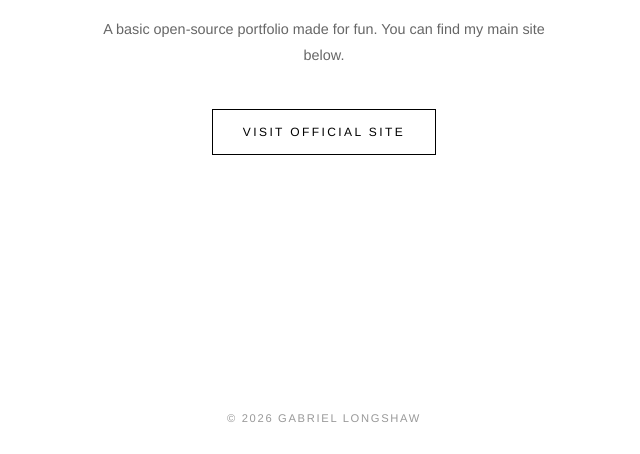
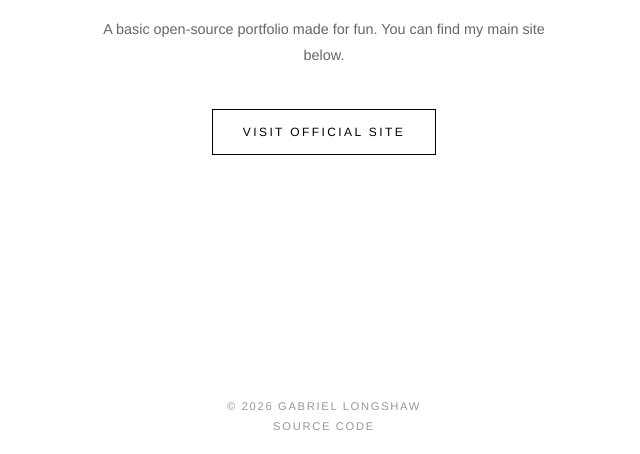
Before and after one commit to gabriellongshaw/Portfolio, a plain HTML site: page index.html in a window 1280 px wide. Shown: the part 346-800 px from the top of the page, without its empty margins (316-956 px from the left). Drawn offline with Linux system fonts and the light colour scheme.

Commit message:
feat: small improvements

```diff
--- a/assets/css/styles.css
+++ b/assets/css/styles.css
@@ -27,6 +27,7 @@ body {
   align-items: center;
   height: 100vh;
   text-align: center;
+  overflow: hidden;
   transition: background-color 0.3s ease, color 0.3s ease;
 }
 
@@ -72,3 +73,32 @@ footer {
   letter-spacing: 0.15em;
   text-transform: uppercase;
 }
+
+.footer-link {
+  color: var(--footer-color);
+  text-decoration: none;
+  position: relative;
+  top: 8px;
+  transition: color 0.2s ease;
+}
+
+.footer-link::after {
+  content: '';
+  position: absolute;
+  width: 100%;
+  height: 1px;
+  bottom: -2px;
+  left: 0;
+  background-color: var(--text-main);
+  transform: scaleX(0);
+  transform-origin: bottom left;
+  transition: transform 0.2s ease-out;
+}
+
+.footer-link:hover {
+  color: var(--text-main);
+}
+
+.footer-link:hover::after {
+  transform: scaleX(1);
+}
--- a/index.html
+++ b/index.html
@@ -14,6 +14,6 @@
             Visit Official Site
         </a>
     </main>
-    <footer>&copy; 2026 Gabriel Longshaw<footer>
+    <footer>&copy; 2026 Gabriel Longshaw<br><a href="https://github.com/gabriellongshaw/Portfolio" class="footer-link" target="_blank">Source Code<footer>
 </body>
 </html>
```
Lines whose indentation alone changed are shown as unchanged.
